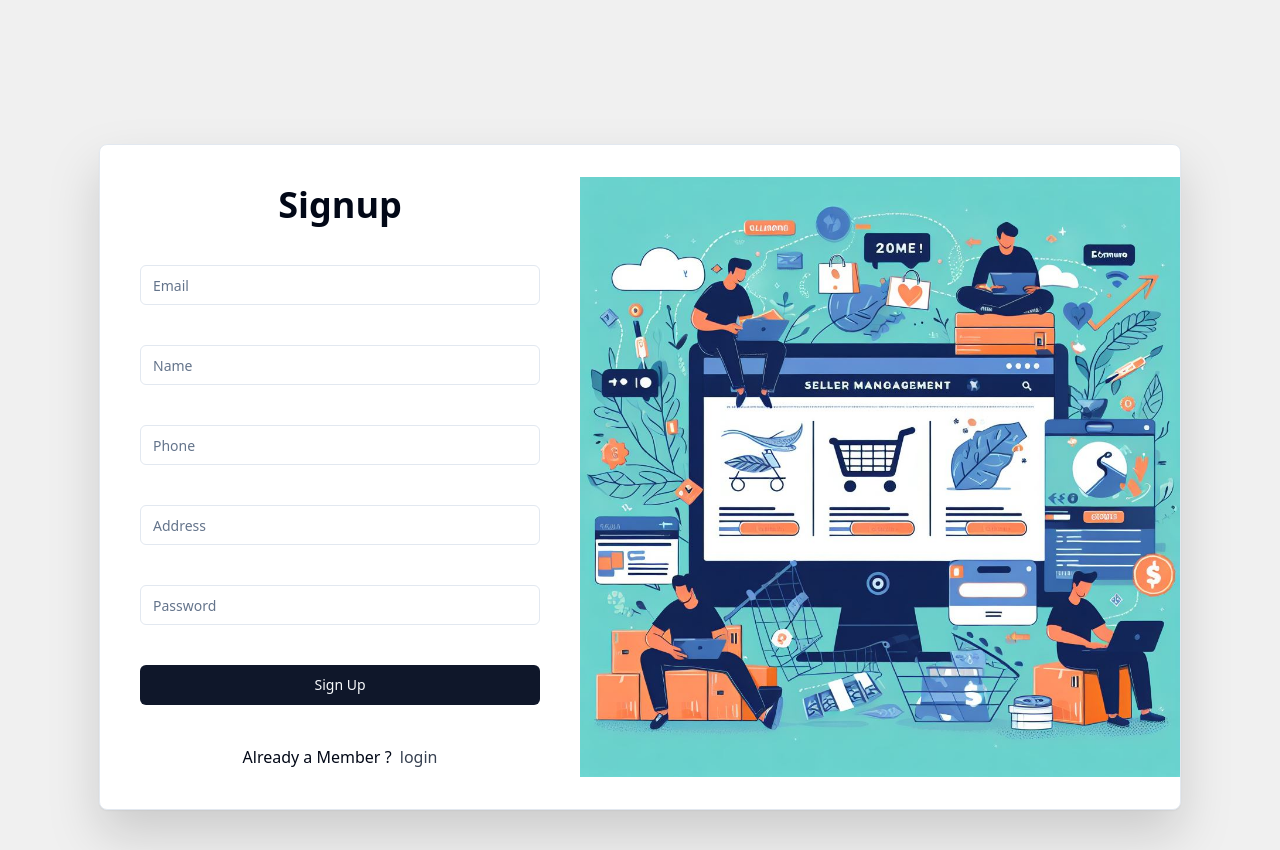
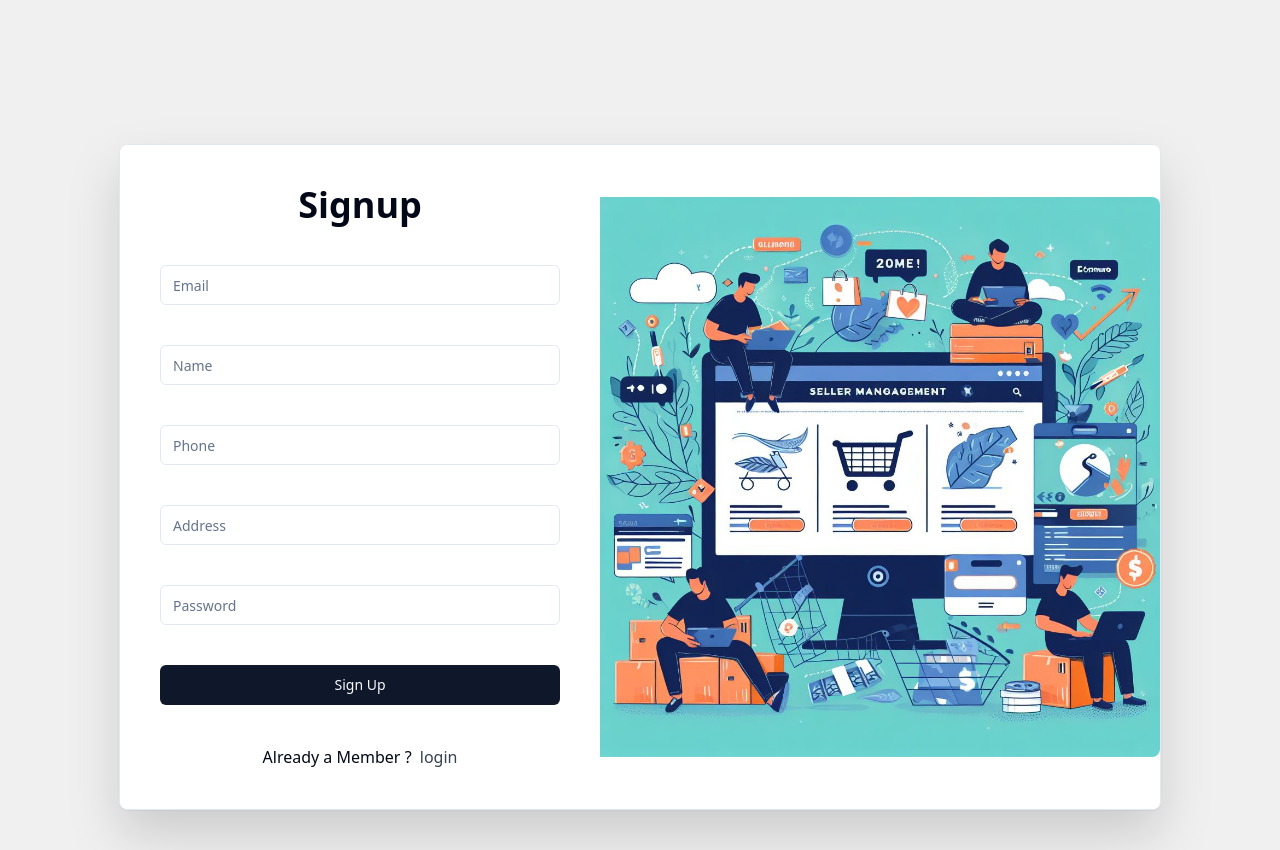
Before and after one commit to Ayush0054/eccommerce-managment, a React (Vite) app in the folder client/: page /signup in a window 1280 px wide. Both pictures are taken after a click on the button "Sign Up". Built offline with nearby package versions, Linux system fonts and the light colour scheme.

Commit message:
auth error message

```diff
--- a/client/src/pages/login.tsx
+++ b/client/src/pages/login.tsx
@@ -24,7 +24,7 @@ function Login() {
     const data = await login(loginData);
     //@ts-ignore
     if (data?.status === "fail") {
-      alert("Something went wrong. Can't signup.");
+      alert("Something went wrong. Can't login.");
       return;
     }
     navigate("/dashboard");
@@ -66,7 +66,7 @@ function Login() {
             </button>
           </h1>
         </form>
-        <img src={image1} className=" h-[600px] " />
+        <img src={image1} className=" h-[600px] rounded-r-lg " />
       </Card>
     </div>
   );
--- a/client/src/pages/signup.tsx
+++ b/client/src/pages/signup.tsx
@@ -45,7 +45,7 @@ function Signup() {
   };
   return (
     <div className=" flex items-center  m-10 mt-36 justify-center ">
-      <Card className="flex items-center  drop-shadow-2xl  ">
+      <Card className="flex items-center  drop-shadow-2xl   ">
         <form
           action=""
           className=" grid gap-10 w-[400px] m-10 "
@@ -103,7 +103,7 @@ function Signup() {
             </button>
           </h1>
         </form>
-        <img src={image2} className=" h-[600px] " />
+        <img src={image2} className=" h-[70vh] rounded-r-lg " />
       </Card>
     </div>
   );
```
